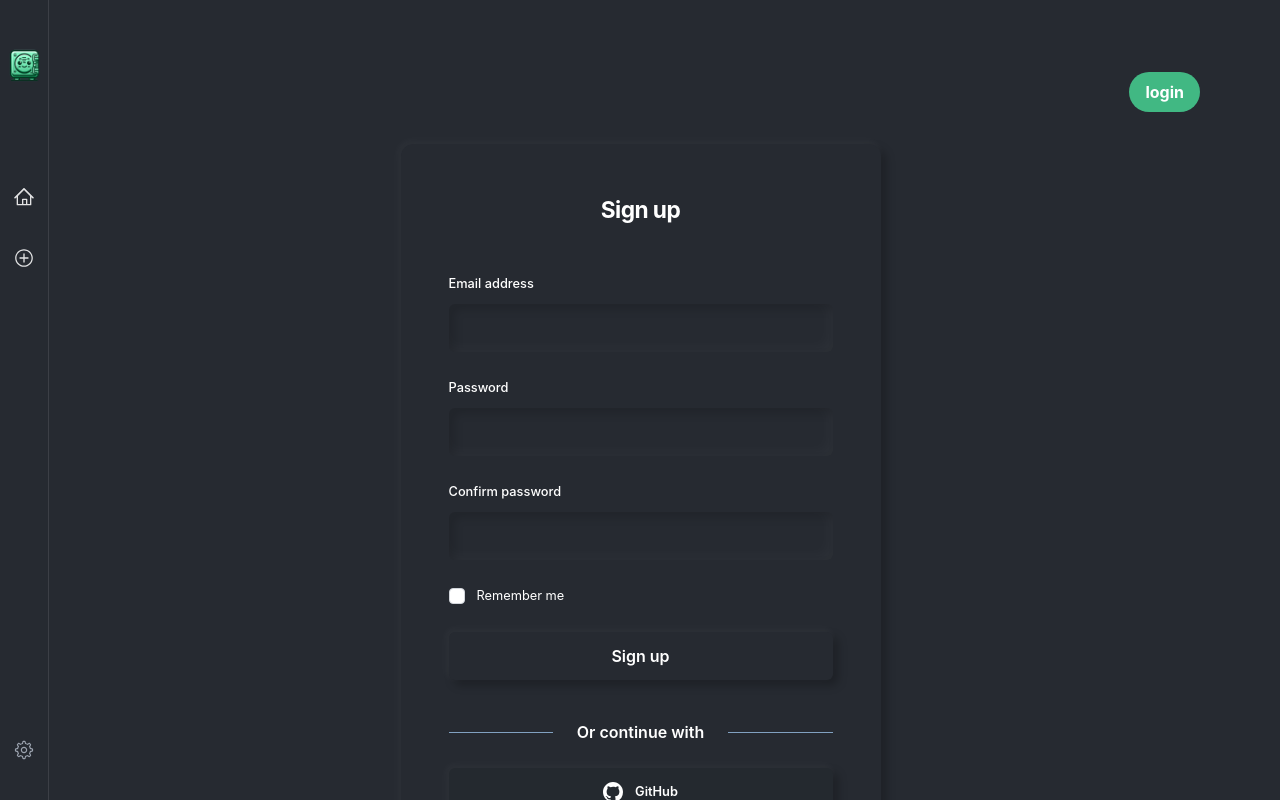
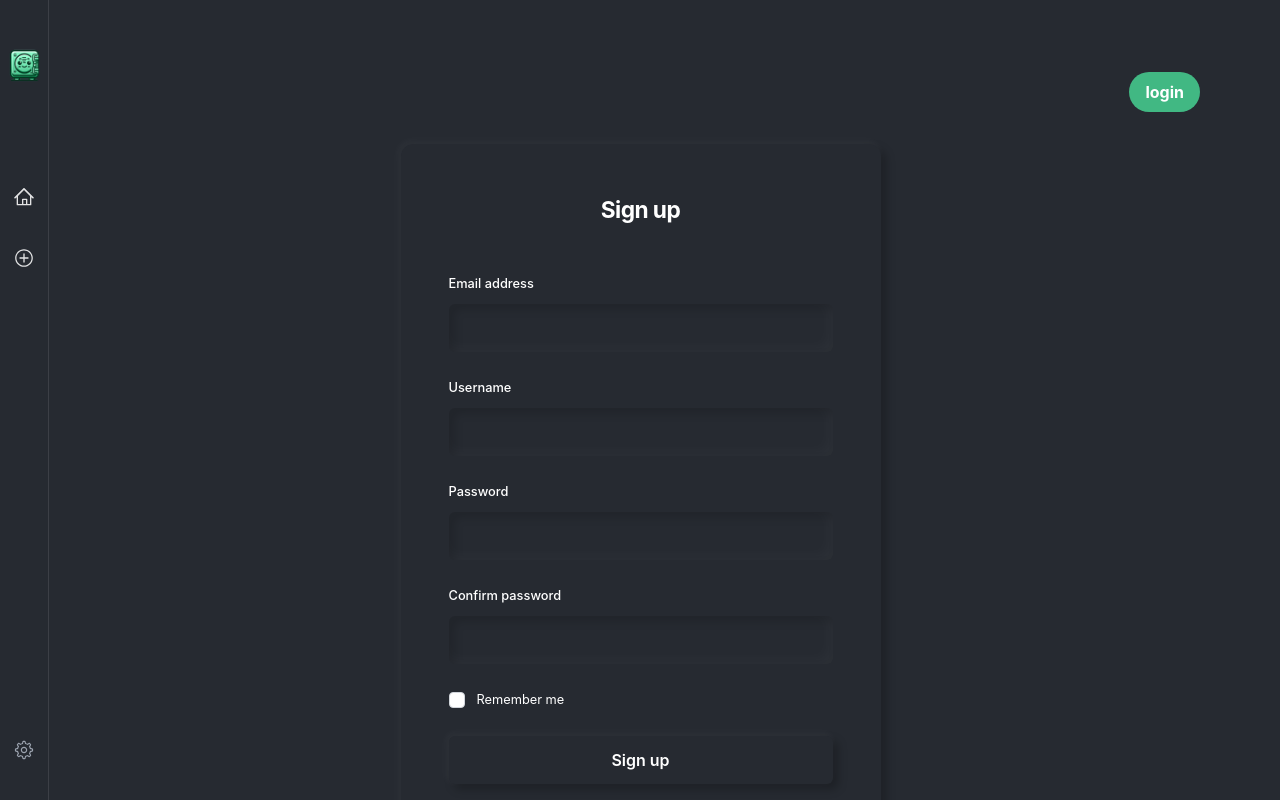
Before and after one commit to FlorianBx/Code-Vault, a Vue app: page /register in a window 1280 px wide. Shown: the top 800 px of the page. Built offline with nearby package versions, Linux system fonts and the light colour scheme; no server answers.

Commit message:
adding the UserName input function

```diff
--- a/src/composables/useRegister.ts
+++ b/src/composables/useRegister.ts
@@ -6,10 +6,12 @@ import {
   createUserWithEmailAndPassword,
   GithubAuthProvider,
   signInWithPopup,
+  updateProfile,
 } from "firebase/auth";
 
-interface EmailAndPasswordUser {
+interface EmailUsernameAndPasswordUser {
   email: string;
+  username: string;
   password: string;
 }
 
@@ -18,17 +20,21 @@ export const useRegister = () => {
   const error = ref<string | null>(null);
 
   const registerWithEmailAndPassword = async (
-    user: EmailAndPasswordUser,
+    user: EmailUsernameAndPasswordUser,
   ): Promise<UserCredential | null> => {
     try {
+      console.log("username : ", user.username);
       const userCredential = await createUserWithEmailAndPassword(
         auth,
         user.email,
         user.password,
       );
       error.value = null;
+      await updateProfile(userCredential.user, {
+        displayName: user.username,
+      });
+      authStore.login(); // ou une autre action appropriée pour un nouvel utilisateur
 
-      authStore.login(); // ou une autre action appropriée pour un nouvel utilisateur
       return userCredential;
     } catch (err: unknown) {
       error.value =
--- a/src/views/HomeView.vue
+++ b/src/views/HomeView.vue
@@ -5,9 +5,11 @@ import useFilter from "../composables/useFilter";
 import SearchBar from "../components/SearchBar.vue";
 import CardSnippet from "../components/CardSnippet.vue";
 import LoadingCircle from "../components/LoadingCircle.vue";
+import { auth } from "../services/firebase/firebase.config";
 
 const { snippets, fetchSnippets, isLoading, error } = useGetSnippets();
 const { filteredSnippets } = useFilter(snippets);
+console.log(auth.currentUser);
 
 onMounted(async () => {
   await fetchSnippets();
--- a/src/views/RegisterView.vue
+++ b/src/views/RegisterView.vue
@@ -9,6 +9,7 @@ import { useAuthStore } from "../store/authStore";
 
 const registerDatas = reactive({
   email: "",
+  userName: "",
   password: "",
   confirmPassword: "",
 });
@@ -21,6 +22,7 @@ const handleRegister = async (event: Event) => {
   event.preventDefault();
   await registerWithEmailAndPassword({
     email: formData.email,
+    username: formData.userName,
     password: formData.password,
   });
   if (authStore.isLoggedIn) {
@@ -60,18 +62,25 @@ const handleGitHubLogin = async () => {
               @update:data="(value: string) => handleUpdateData(value, 'email')"
             />
           </div>
-
           <div>
             <InputForText
-              v-model="formData.password"
-              label="Password"
-              type="password"
+              v-model="formData.userName"
+              label="Username"
               required
               @update:data="
-                (value: string) => handleUpdateData(value, 'password')
+                (value: string) => handleUpdateData(value, 'userName')
               "
             />
           </div>
+          <InputForText
+            v-model="formData.password"
+            label="Password"
+            type="password"
+            required
+            @update:data="
+              (value: string) => handleUpdateData(value, 'password')
+            "
+          />
           <div>
             <InputForText
               v-model="formData.confirmPassword"
```
Also changed, not shown: 1 other file (tests, documents, lock files or other folders).
